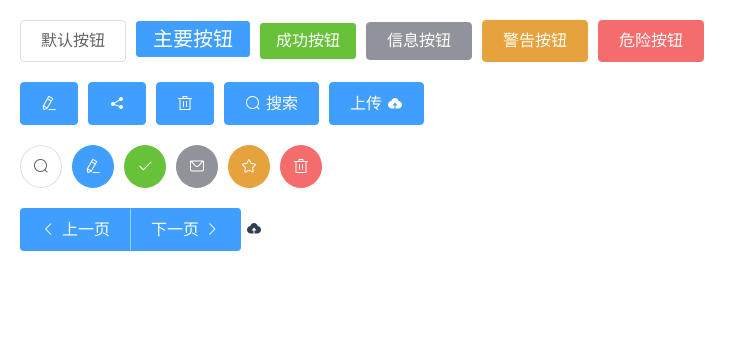
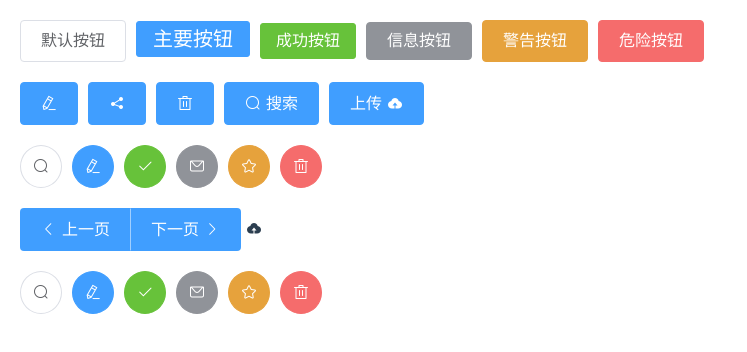
Before and after one commit to zhangyuecl/vue-llplatform, a Vue app: page /#/element in a window 1280 px wide. Shown: the top 352 px of the page, without its empty margins (0-747 px from the left). Built offline with nearby package versions, Linux system fonts and the light colour scheme; what v-contextmenu, vuescroll would draw is missing.

Commit message:
增加element

```diff
--- a/src/components/ElementHelloWorld.vue
+++ b/src/components/ElementHelloWorld.vue
@@ -30,6 +30,14 @@
       </el-button-group>
       <i class="el-icon-upload el-icon--right"></i>
     </el-row>
+    <el-row>
+      <el-button icon="el-icon-search" circle></el-button>
+      <el-button type="primary" icon="el-icon-edit" circle></el-button>
+      <el-button type="success" icon="el-icon-check" circle></el-button>
+      <el-button type="info" icon="el-icon-message" circle></el-button>
+      <el-button type="warning" icon="el-icon-star-off" circle></el-button>
+      <el-button type="danger" icon="el-icon-delete" circle></el-button>
+    </el-row>
 
   </div>
 </template>
```
Also changed, not shown: src/components/Table.vue (line endings or trailing spaces).
